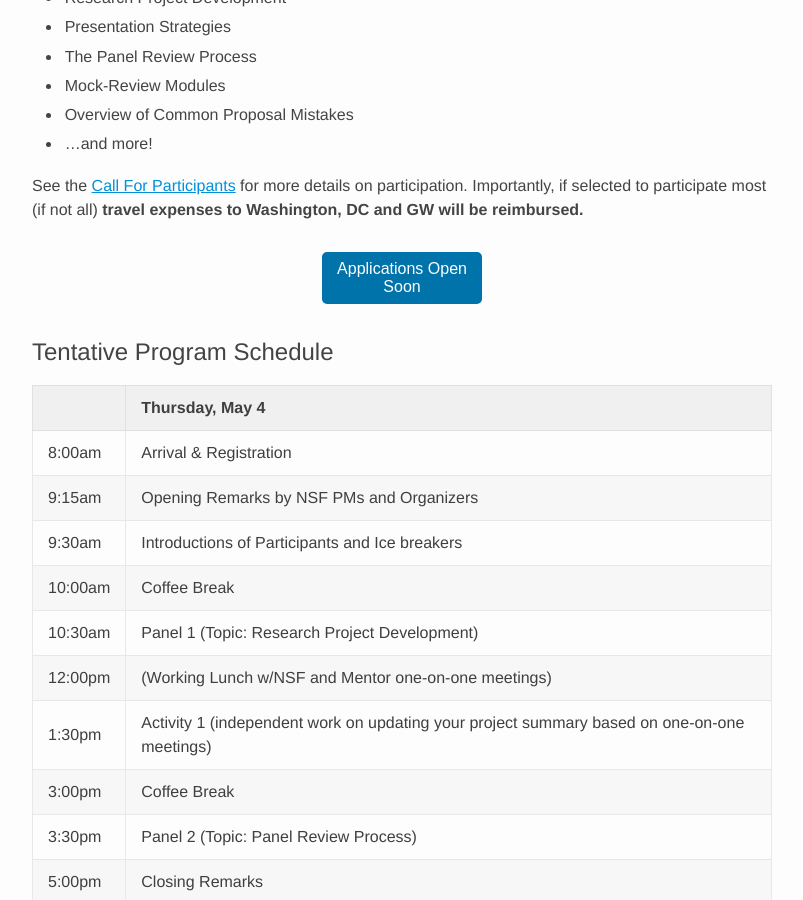
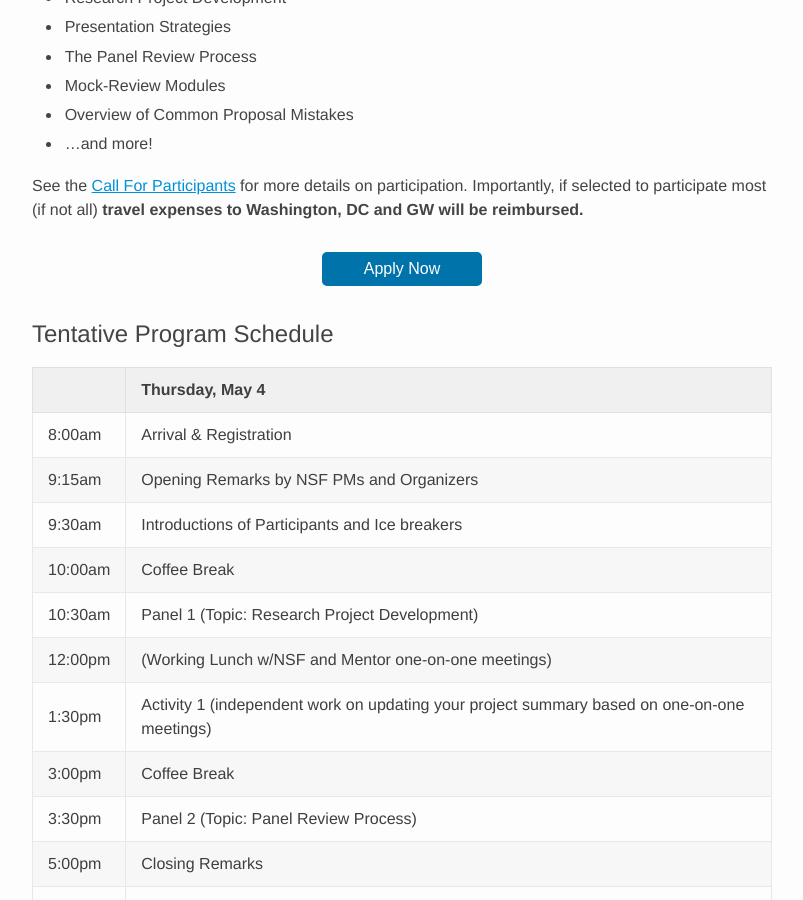
Before and after one commit to satc-aspiring-pi-workshop-2023/satc-aspiring-pi-workshop-2023.github.io, a Jekyll site: the page built from index.md, in a window 1280 px wide and 900 px high, scrolled down 712 px. Shown: the whole window, without its empty margins (238-1041 px from the left). Built offline with Jekyll 4.4.1, drawn with Linux system fonts in a browser that asks for light colours; some web fonts are replaced.

Commit message:
survey published

```diff
--- a/index.md
+++ b/index.md
@@ -28,8 +28,8 @@ The purpose of this workshop is to provide individuals who have never received a
 See the [Call For Participants](/cfp) for more details on participation. Importantly, if selected to participate most (if not all) **travel expenses to Washington, DC and GW will be reimbursed.**
 
 <div class="reg-link">
-<a href="">
-<button>Applications Open Soon</button>
+<a href="https://seasgwu.qualtrics.com/jfe/form/SV_cTsSnV9EQWGRqFE">
+<button>Apply Now</button>
 </a>
 </div>
 
```
Also changed, not shown: cfp.md (+2 -2 lines).
